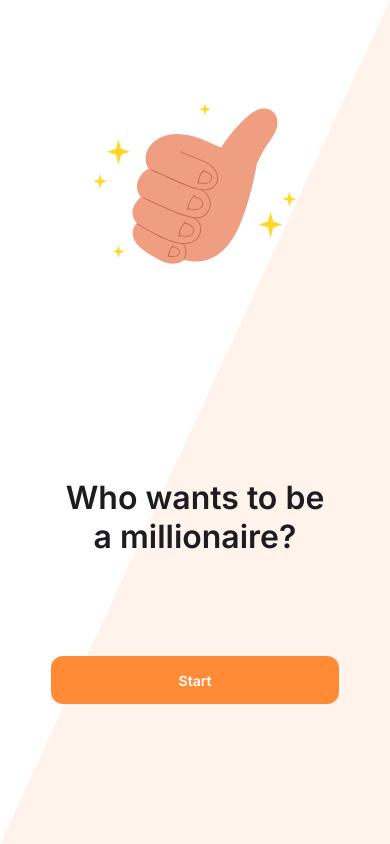
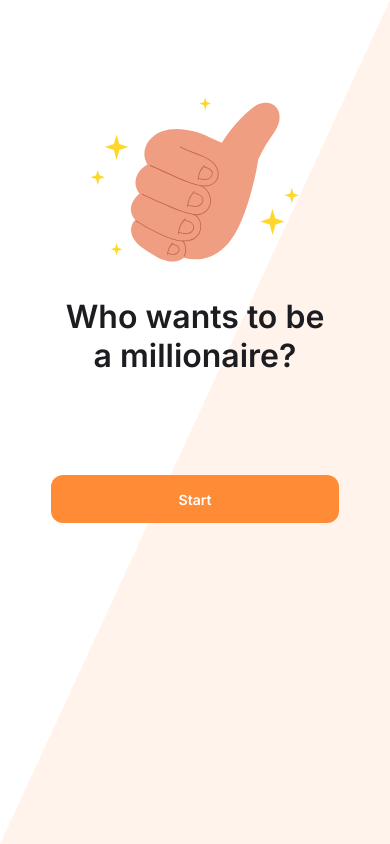
Before and after one commit to myroslav-kolomiiets/who-wants-to-be-a-millionaire, a Next.js app: page / in a window 390 px wide. Built offline with nearby package versions, Linux system fonts and the light colour scheme.

Commit message:
Refactor homepage layout and styles

```diff
--- a/src/pages/index.tsx
+++ b/src/pages/index.tsx
@@ -1,5 +1,6 @@
 import Image from 'next/image';
 import { useRouter } from 'next/router';
+import classnames from 'classnames';
 import Control, {
   controlThemes,
   controlSizes,
@@ -13,26 +14,27 @@ export default function Home() {
   const formattedEarnedAmount = new Intl.NumberFormat().format(earnedAmount);
 
   return (
-    <main className="homepage">
+    <main className={classnames('homepage', { final: earned })}>
       <div className="homepage__image">
         <Image
           priority
           src="/images/logo.svg"
-          width={624}
-          height={367}
+          sizes="50vw"
+          style={{
+            width: '100%',
+            height: 'auto',
+          }}
+          width={500}
+          height={300}
           alt="logo"
-          style={{
-            objectFit: 'contain',
-          }}
         />
       </div>
       <div className="homepage__link">
-        <div className="homepage__link-wrapper">
         {earned ? (
-            <div>
+          <>
             <h2 className="homepage__link-h2">Total score:</h2>
             <h3 className="homepage__link-h3">{`$${formattedEarnedAmount} earned`}</h3>
-            </div>
+          </>
         )
           : (
             <h1 className="homepage__link-h1">
@@ -52,7 +54,6 @@ export default function Home() {
           />
         </div>
       </div>
-      </div>
     </main>
   );
 }
--- a/src/styles/homepage.scss
+++ b/src/styles/homepage.scss
@@ -3,49 +3,29 @@
   background: #212531;
   background: linear-gradient(to right bottom, #fff 50%, #fff3eb 50%);
   display: flex;
-  flex-direction: row;
-  justify-content: center;
   align-items: center;
 
   @media (max-width: 940px) {
     flex-direction: column;
-    justify-content: space-between;
   }
 
   &__image {
-    width: 100%;
-    height: 100%;
-    display: flex;
-    flex-direction: column;
-    justify-content: center;
-    align-items: flex-end;
+    width: 624px;
+    height: 367px;
 
     @media (max-width: 1180px) {
-      transform: scale(0.75);
-    }
-
-    @media (max-width: 940px) {
-      flex-direction: column;
-      align-items: center;
+      width: 524px;
     }
 
     @media (max-width: 640px) {
-      transform: scale(0.45);
+      width: 288px;
+      height: 192px;
+      margin-block-start: 95px;
     }
   }
 
   &__link {
-    width: 100%;
-    height: 100%;
-    display: flex;
-    flex-direction: column;
-    align-items: center;
-    justify-content: center;
-
-    @media (max-width: 640px) {
-      position: relative;
-      top: -120px;
-    }
+    margin-block-start: 10px;
   }
 
   &__link-button {
@@ -58,24 +38,12 @@
     }
   }
 
-  &__link-wrapper {
-    display: flex;
-    flex-direction: column;
-    align-items: flex-start;
-    width: 100%;
-
-    @media (max-width: 940px) {
-      align-items: center;
-      padding-block-end: 20px;
-    }
-  }
-
   &__link-h1 {
-    font-style: normal;
     font-weight: 600;
     font-size: 56px;
     color: #1c1c21;
-    margin-block: 60px;
+    margin-block-start: 0;
+    margin-block-end: 60px;
 
     @media (max-width: 1180px) {
       font-size: 42px;
@@ -93,33 +61,37 @@
   }
 
   &__link-h2 {
-    font-style: normal;
     font-weight: 600;
     font-size: 32px;
     color: #1c1c21;
     opacity: 0.5;
     margin-block: 0;
 
+    @media (max-width: 940px) {
+      text-align: center;
+    }
     @media (max-width: 640px) {
       font-size: 18px;
     }
   }
 
   &__link-h3 {
-    font-style: normal;
     font-weight: 600;
     font-size: 56px;
     color: #1c1c21;
     margin-block-start: 0;
     margin-block-end: 63px;
 
+    @media (max-width: 940px) {
+      text-align: center;
+    }
+
     @media (max-width: 640px) {
       font-size: 32px;
     }
   }
 
-  .final-block {
-    background: #212531;
-    background: linear-gradient(to right bottom, #f5f5f7 50%, #fff3eb 50%);
+  &.final {
+    background: #f5f5f7;
   }
 }
```
Also changed, not shown: 1 other file (tests, documents, lock files or other folders). Lines whose indentation alone changed are shown as unchanged.
